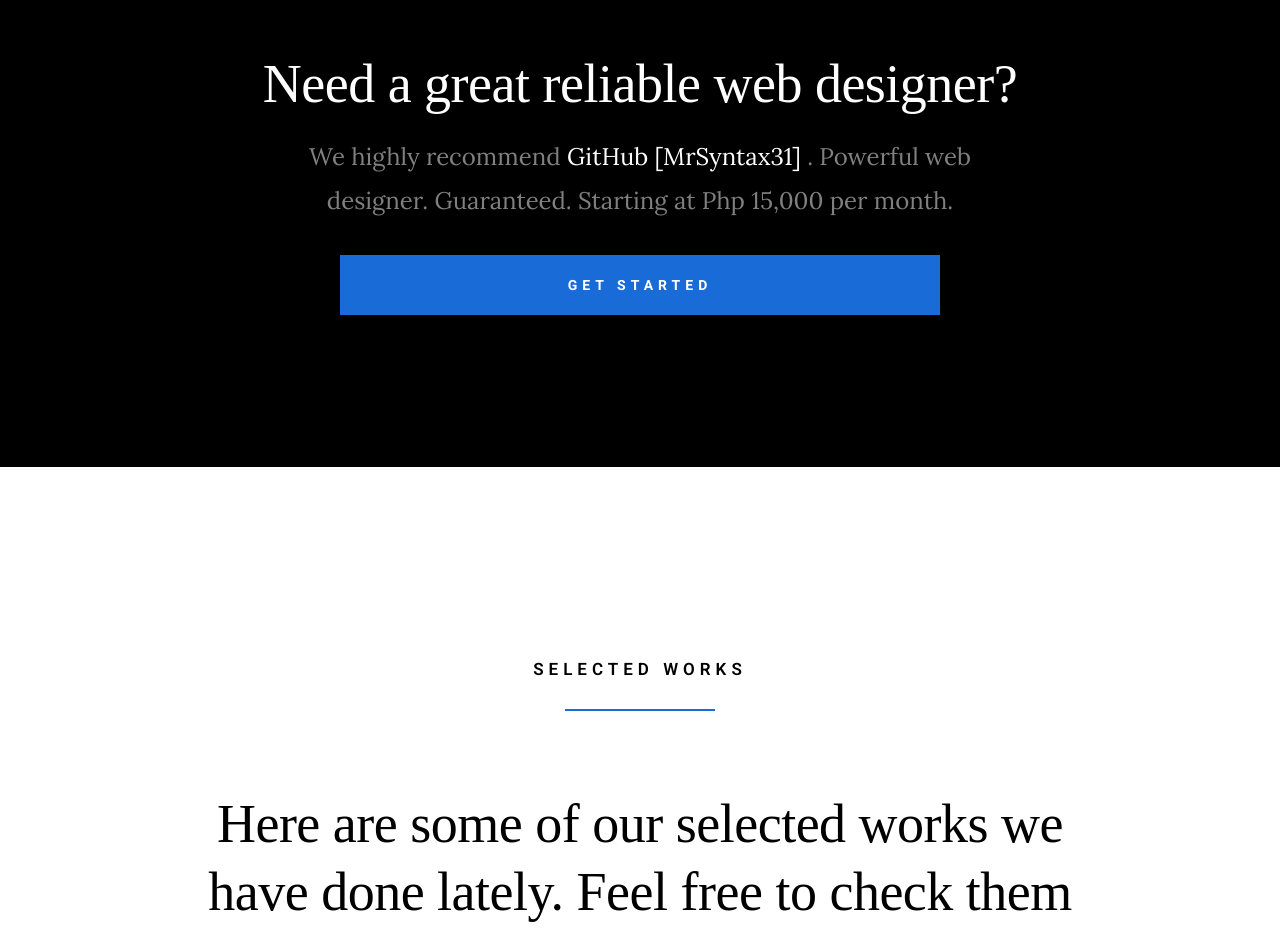
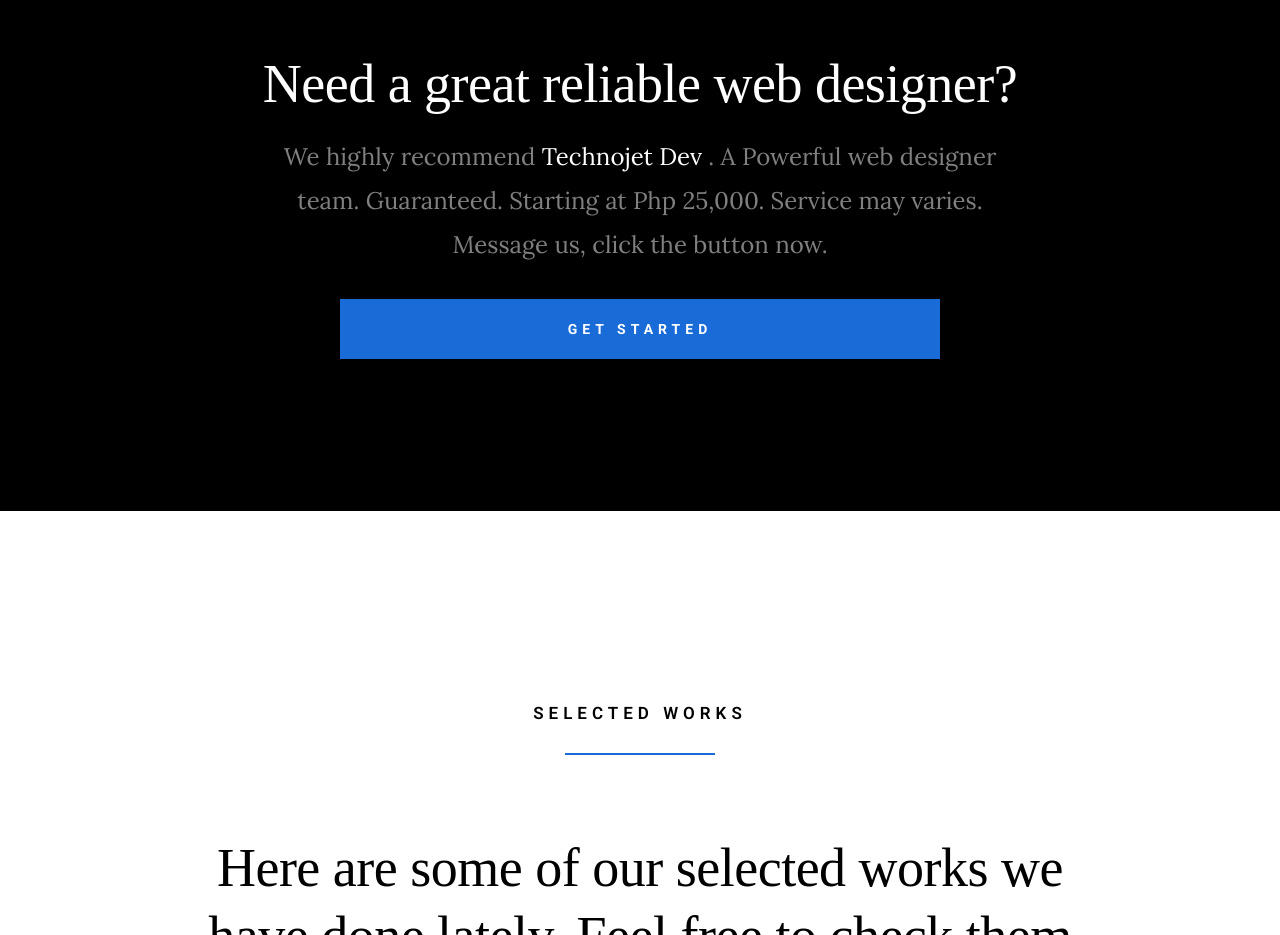
Before and after one commit to MrSyntax31/technojetdev.github.io, a plain HTML site: page index.html in a window 1280 px wide. Shown: the part 5180-6115 px from the top of the page. Drawn offline with Linux system fonts and the light colour scheme; a web font is replaced by a local one.

Commit message:
Update index.html

```diff
--- a/index.html
+++ b/index.html
@@ -344,9 +344,10 @@
         <div class="row cta-content" data-aos="fade-up">
             <div class="column large-full">
                 <p>
-                We highly recommend <a href="https://github.com/MrSyntax31">GitHub [MrSyntax31] </a>.
-                Powerful web designer. Guaranteed.
-                Starting at Php 15,000 per month.
+                We highly recommend <a href="https://mrsyntax31.github.io/technojetdev.github.io/">Technojet Dev </a>.
+                A Powerful web designer team. Guaranteed.
+                Starting at Php 25,000. Service may varies.
+                Message us, click the button now.
                 </p>
 
                 <a href="https://github.com/MrSyntax31" class="btn full-width">Get Started</a>
```
